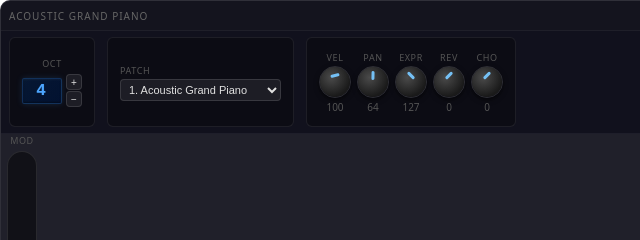
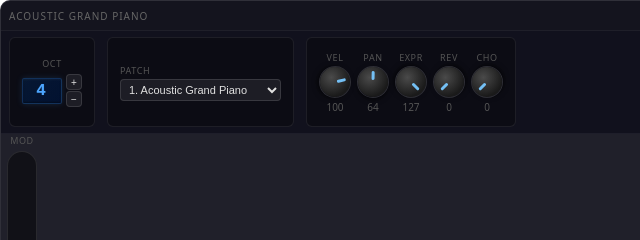
Before and after one commit to DanMarshall909/midi-keyboard, a website built with Vite: page index.html in a window 1280 px wide. Shown: the top 240 px of the page, 0-640 px from the left. Built offline with nearby package versions, Linux system fonts and the light colour scheme.

Commit message:
Fix indicator to orbit knob center, not spin on itself
- Apply rotation to knob element (not indicator)
- Indicator now orbits around knob center as knob rotates
- 3D highlight counter-rotates to stay fixed at top-left
- Indicator stays at top, rotating around knob center

Co-Authored-By: Claude Haiku 4.5 <noreply@anthropic.com>

```diff
--- a/src/styles.css
+++ b/src/styles.css
@@ -307,6 +307,7 @@ button:hover { background: rgba(255, 255, 255, 0.15); }
   position: relative;
   transition: box-shadow 80ms;
   background: transparent;
+  transform: rotate(var(--knob-rot, -135deg));
 }
 
 .knob:hover {
@@ -316,7 +317,7 @@ button:hover { background: rgba(255, 255, 255, 0.15); }
     inset 0 1px 0 rgba(255, 255, 255, 0.08);
 }
 
-/* Fixed 3D highlight (does not rotate) */
+/* Fixed 3D highlight (counter-rotate to stay in place) */
 .knob::before {
   content: '';
   position: absolute;
@@ -324,15 +325,16 @@ button:hover { background: rgba(255, 255, 255, 0.15); }
   border-radius: 50%;
   background: radial-gradient(circle at 38% 35%, #4a4a4a, #1a1a1a 70%);
   pointer-events: none;
+  transform: rotate(calc(var(--knob-rot, -135deg) * -1));
 }
 
-/* Rotating indicator dot */
+/* Rotating indicator dot (orbits with knob rotation) */
 .knob::after {
   content: '';
   position: absolute;
   top: 4px;
   left: 50%;
-  transform: translateX(-50%) rotate(var(--knob-rot, -135deg));
+  transform: translateX(-50%);
   width: 3px;
   height: 9px;
   background: rgba(120, 200, 255, 0.95);
```
